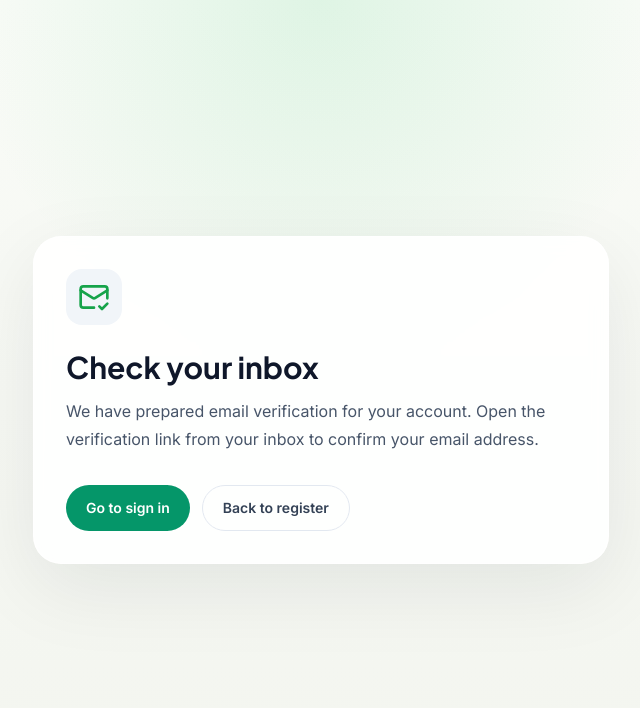
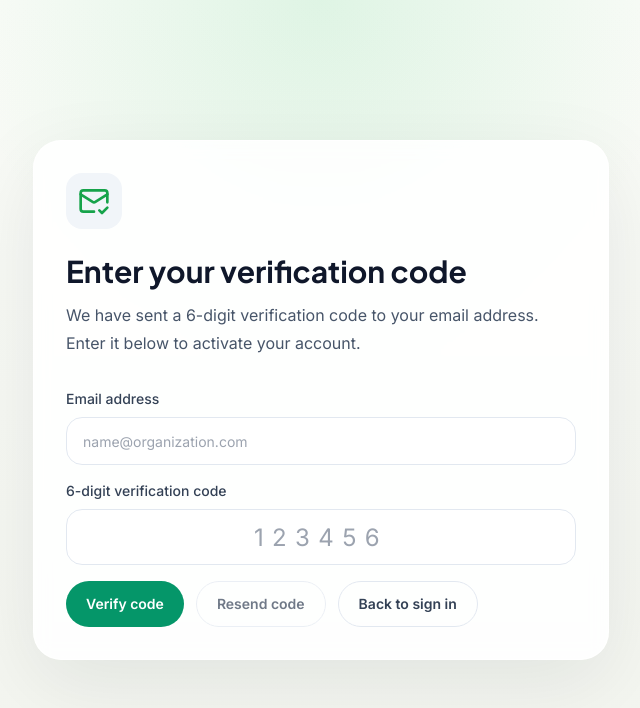
Before and after one commit to slamsmart/CSR-Hub, a Next.js app: page /verify-email in a window 1280 px wide. Shown: the top 708 px of the page, without its empty margins (319-959 px from the left). Built offline with nearby package versions, Linux system fonts and the light colour scheme.

Commit message:
feat: switch email verification to otp flow

```diff
--- a/app/(auth)/register/page.tsx
+++ b/app/(auth)/register/page.tsx
@@ -114,8 +114,8 @@ function RegisterPageContent() {
         return;
       }
 
-      toast.success("Your account has been created. Please check your email to verify it.");
-      router.push("/login?registered=true");
+      toast.success("Your account has been created. Please check your email for the verification code.");
+      router.push(`/verify-email?email=${encodeURIComponent(data.email.toLowerCase())}`);
     } catch {
       toast.error("Something went wrong. Please try again.");
     } finally {
--- a/app/api/auth/register/route.ts
+++ b/app/api/auth/register/route.ts
@@ -2,10 +2,10 @@ import { NextRequest, NextResponse } from "next/server";
 import { prisma } from "@/lib/prisma";
 import bcrypt from "bcryptjs";
 import { z } from "zod";
-import { generateSecureToken } from "@/lib/security";
+import { generateOTP } from "@/lib/security";
 import { createAuditLog } from "@/lib/security";
 import { generateSlug } from "@/lib/utils";
-import { sendVerificationEmail } from "@/lib/email";
+import { sendVerificationOtpEmail } from "@/lib/email";
 
 const registerSchema = z.object({
   name: z.string().min(2).max(100),
@@ -70,7 +70,7 @@ export async function POST(req: NextRequest) {
     }
 
     const hashedPassword = await bcrypt.hash(password, 12);
-    const verifyToken = generateSecureToken(32);
+    const verifyCode = generateOTP(6);
 
     // Create user + organization in transaction
     const user = await prisma.$transaction(async (tx) => {
@@ -81,7 +81,6 @@ export async function POST(req: NextRequest) {
           password: hashedPassword,
           role,
           phone,
-          emailVerifyToken: verifyToken,
         },
       });
 
@@ -122,7 +121,21 @@ export async function POST(req: NextRequest) {
     });
 
     try {
-      await sendVerificationEmail(user.email, user.name, verifyToken);
+      await prisma.verificationToken.deleteMany({
+        where: {
+          identifier: user.email,
+        },
+      });
+
+      await prisma.verificationToken.create({
+        data: {
+          identifier: user.email,
+          token: verifyCode,
+          expires: new Date(Date.now() + 10 * 60 * 1000),
+        },
+      });
+
+      await sendVerificationOtpEmail(user.email, user.name, verifyCode);
     } catch (emailError) {
       console.error("[Register] Failed to send verification email", emailError);
     }
--- /dev/null
+++ b/app/api/auth/verify-otp/route.ts
@@ -0,0 +1,59 @@
+import { NextRequest, NextResponse } from "next/server";
+import { prisma } from "@/lib/prisma";
+
+export async function POST(req: NextRequest) {
+  try {
+    const body = await req.json();
+    const email = typeof body.email === "string" ? body.email.trim().toLowerCase() : "";
+    const code = typeof body.code === "string" ? body.code.trim() : "";
+
+    if (!email || !code) {
+      return NextResponse.json({ error: "Email and code are required" }, { status: 400 });
+    }
+
+    const verificationToken = await prisma.verificationToken.findFirst({
+      where: {
+        identifier: email,
+        token: code,
+      },
+      orderBy: {
+        expires: "desc",
+      },
+    });
+
+    if (!verificationToken) {
+      return NextResponse.json({ error: "Invalid verification code" }, { status: 400 });
+    }
+
+    if (verificationToken.expires < new Date()) {
+      await prisma.verificationToken.delete({
+        where: {
+          token: verificationToken.token,
+        },
+      });
+
+      return NextResponse.json({ error: "Verification code has expired" }, { status: 400 });
+    }
+
+    await prisma.user.update({
+      where: {
+        email,
+      },
+      data: {
+        emailVerified: new Date(),
+        emailVerifyToken: null,
+      },
+    });
+
+    await prisma.verificationToken.delete({
+      where: {
+        token: verificationToken.token,
+      },
+    });
+
+    return NextResponse.json({ success: true });
+  } catch (error) {
+    console.error("[Verify OTP]", error);
+    return NextResponse.json({ error: "Failed to verify code" }, { status: 500 });
+  }
+}
--- a/app/verify-email/page.tsx
+++ b/app/verify-email/page.tsx
@@ -1,9 +1,11 @@
+import React from "react";
 import Link from "next/link";
 import { CheckCircle2, AlertCircle, MailCheck } from "lucide-react";
 
 type VerifyEmailPageProps = {
   searchParams?: Promise<{
     status?: string;
+    email?: string;
   }>;
 };
 
@@ -15,8 +17,8 @@ const CONTENT = {
     iconClass: "text-emerald-600",
   },
   invalid: {
-    title: "Verification link is invalid",
-    description: "This verification link is missing, expired, or has already been used. Request a new verification email if needed.",
+    title: "Verification did not match",
+    description: "The verification token or code was not recognized. Request a new code and try again.",
     icon: AlertCircle,
     iconClass: "text-amber-600",
   },
@@ -27,12 +29,152 @@ const CONTENT = {
     iconClass: "text-rose-600",
   },
   default: {
-    title: "Check your inbox",
-    description: "We have prepared email verification for your account. Open the verification link from your inbox to confirm your email address.",
+    title: "Enter your verification code",
+    description: "We have sent a 6-digit verification code to your email address. Enter it below to activate your account.",
     icon: MailCheck,
     iconClass: "text-brand-600",
   },
 } as const;
+
+function VerifyOtpForm({ email }: { email?: string }) {
+  "use client";
+
+  const [code, setCode] = React.useState("");
+  const [inputEmail, setInputEmail] = React.useState(email || "");
+  const [status, setStatus] = React.useState<"idle" | "success" | "error">("idle");
+  const [message, setMessage] = React.useState("");
+  const [isSubmitting, setIsSubmitting] = React.useState(false);
+  const [isResending, setIsResending] = React.useState(false);
+
+  async function handleSubmit(event: React.FormEvent<HTMLFormElement>) {
+    event.preventDefault();
+    setIsSubmitting(true);
+    setStatus("idle");
+    setMessage("");
+
+    try {
+      const response = await fetch("/api/auth/verify-otp", {
+        method: "POST",
+        headers: { "Content-Type": "application/json" },
+        body: JSON.stringify({
+          email: inputEmail,
+          code,
+        }),
+      });
+
+      const payload = await response.json();
+
+      if (!response.ok) {
+        setStatus("error");
+        setMessage(payload.error || "Verification failed.");
+        return;
+      }
+
+      setStatus("success");
+      setMessage("Your email has been verified successfully. You can now sign in.");
+    } catch {
+      setStatus("error");
+      setMessage("Verification failed. Please try again.");
+    } finally {
+      setIsSubmitting(false);
+    }
+  }
+
+  async function handleResend() {
+    if (!inputEmail) return;
+
+    setIsResending(true);
+    setStatus("idle");
+    setMessage("");
+
+    try {
+      const response = await fetch("/api/auth/resend-verification", {
+        method: "POST",
+        headers: { "Content-Type": "application/json" },
+        body: JSON.stringify({ email: inputEmail }),
+      });
+
+      const payload = await response.json();
+      if (!response.ok) {
+        setStatus("error");
+        setMessage(payload.error || "Failed to resend code.");
+        return;
+      }
+
+      setStatus("success");
+      setMessage("A new verification code has been sent to your email.");
+    } catch {
+      setStatus("error");
+      setMessage("Failed to resend code.");
+    } finally {
+      setIsResending(false);
+    }
+  }
+
+  return (
+    <form onSubmit={handleSubmit} className="mt-8 space-y-4">
+      <div>
+        <label className="mb-2 block text-sm font-medium text-slate-700">Email address</label>
+        <input
+          value={inputEmail}
+          onChange={(event) => setInputEmail(event.target.value)}
+          type="email"
+          className="h-12 w-full rounded-2xl border border-slate-200 bg-white px-4 text-sm text-slate-900 outline-none transition focus:border-emerald-400 focus:ring-4 focus:ring-emerald-100"
+          placeholder="name@organization.com"
+          required
+        />
+      </div>
+
+      <div>
+        <label className="mb-2 block text-sm font-medium text-slate-700">6-digit verification code</label>
+        <input
+          value={code}
+          onChange={(event) => setCode(event.target.value.replace(/\D/g, "").slice(0, 6))}
+          inputMode="numeric"
+          className="h-14 w-full rounded-2xl border border-slate-200 bg-white px-4 text-center text-2xl tracking-[0.35em] text-slate-900 outline-none transition focus:border-emerald-400 focus:ring-4 focus:ring-emerald-100"
+          placeholder="123456"
+          required
+        />
+      </div>
+
+      {message && (
+        <div
+          className={`rounded-2xl border px-4 py-3 text-sm ${
+            status === "success"
+              ? "border-emerald-200 bg-emerald-50 text-emerald-700"
+              : "border-rose-200 bg-rose-50 text-rose-700"
+          }`}
+        >
+          {message}
+        </div>
+      )}
+
+      <div className="flex flex-wrap gap-3">
+        <button
+          type="submit"
+          disabled={isSubmitting}
+          className="inline-flex items-center justify-center rounded-full bg-emerald-600 px-5 py-3 text-sm font-semibold text-white transition hover:bg-emerald-700 disabled:cursor-not-allowed disabled:opacity-70"
+        >
+          {isSubmitting ? "Verifying..." : "Verify code"}
+        </button>
+        <button
+          type="button"
+          onClick={handleResend}
+          disabled={isResending || !inputEmail}
+          className="inline-flex items-center justify-center rounded-full border border-slate-200 px-5 py-3 text-sm font-semibold text-slate-700 transition hover:border-slate-300 hover:bg-slate-50 disabled:cursor-not-allowed disabled:opacity-70"
+        >
+          {isResending ? "Sending..." : "Resend code"}
+        </button>
+        <Link
+          href="/login"
+          className="inline-flex items-center justify-center rounded-full border border-slate-200 px-5 py-3 text-sm font-semibold text-slate-700 transition hover:border-slate-300 hover:bg-slate-50"
+        >
+          Back to sign in
+        </Link>
+      </div>
+    </form>
+  );
+}
 
 export default async function VerifyEmailPage({ searchParams }: VerifyEmailPageProps) {
   const params = (await searchParams) ?? {};
@@ -53,6 +195,9 @@ export default async function VerifyEmailPage({ searchParams }: VerifyEmailPageP
         <h1 className="font-display text-3xl font-bold text-slate-900">{content.title}</h1>
         <p className="mt-3 text-base leading-7 text-slate-600">{content.description}</p>
 
+        {statusKey === "default" ? (
+          <VerifyOtpForm email={params.email} />
+        ) : (
           <div className="mt-8 flex flex-wrap gap-3">
             <Link
               href="/login"
@@ -61,12 +206,13 @@ export default async function VerifyEmailPage({ searchParams }: VerifyEmailPageP
               Go to sign in
             </Link>
             <Link
-            href="/register"
+              href={params.email ? `/verify-email?email=${encodeURIComponent(params.email)}` : "/register"}
               className="inline-flex items-center justify-center rounded-full border border-slate-200 px-5 py-3 text-sm font-semibold text-slate-700 transition hover:border-slate-300 hover:bg-slate-50"
             >
-            Back to register
+              {params.email ? "Enter another code" : "Back to register"}
             </Link>
           </div>
+        )}
       </div>
     </main>
   );
```
Also changed, not shown: app/(auth)/login/page.tsx (+6 -5 lines), app/api/auth/resend-verification/route.ts (+15 -8 lines), lib/email.ts (+16 -0 lines), app/icon.svg (added). Lines whose indentation alone changed are shown as unchanged.
